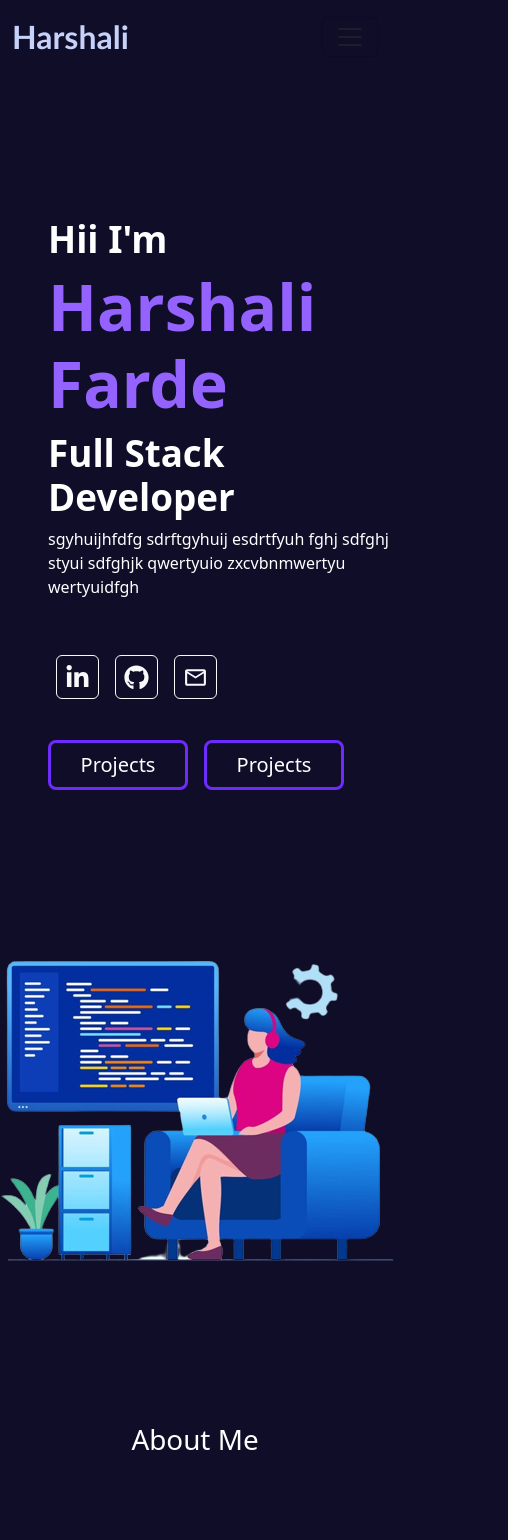
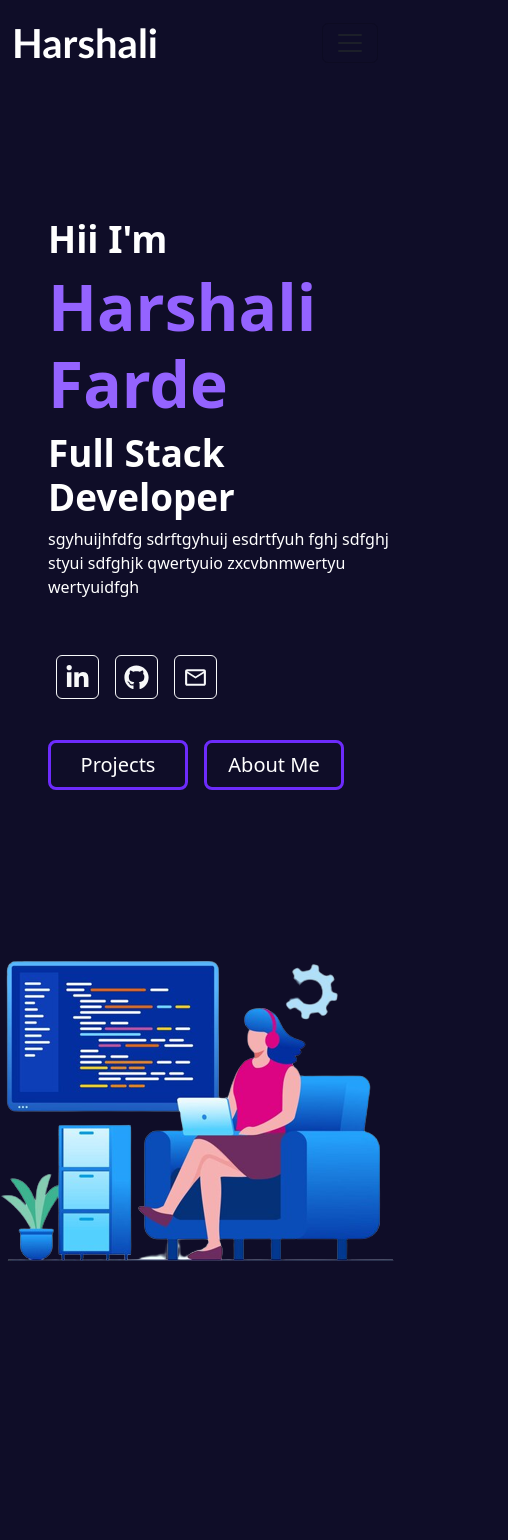
Before and after one commit to harshali08/Portfolio, a React (Create React App) app: page / in a window 390 px wide. Shown: the top 1540 px of the page, 508 px wide, since content can reach past the window. Built offline with nearby package versions, Linux system fonts and the light colour scheme.

Commit message:
links added

```diff
--- a/src/App.js
+++ b/src/App.js
@@ -19,7 +19,7 @@ const App = () => {
  <div >
     <Navbarr></Navbarr>
     <Home></Home>
-    <About></About>
+    {/* <About></About> */}
     <Skills></Skills>
     <Projects></Projects>
     <Footer></Footer>
--- a/src/components/About.jsx
+++ b/src/components/About.jsx
@@ -4,13 +4,14 @@ import './css/About.css'
 
 const About = () => {
   return (
-    <div>
-    <h1 style={{color:"White",textAlign:"center"}} className='mb-5'>About Me</h1>
+    <div id='about' style={{paddingTop:"100px"}}>
+
+    <h1 style={{color:"White",textAlign:"center",textShadow: "3px 3px #9463FF",fontWeight:"bolder", fontSize:"3rem"}} className='mb-5'>ABOUT ME</h1>
     <div className='d-flex flex-row flex-wrap justify-content-center'>
       <div className='ms-5'>
         <img src={require('../assets/home-page.png')}></img>
       </div>
-      <div style={{width:"50%",}}>
+      <div style={{width:"50%",backgroundColor:"pink"}} className='comp'>
         <AboutComp></AboutComp>
       </div>
       </div>
--- a/src/components/AboutComp.jsx
+++ b/src/components/AboutComp.jsx
@@ -46,7 +46,7 @@ export default function AboutComp() {
   };
 
   return (
-    <Box sx={{ width: '100%' }}>
+    <Box sx={{ width: '100%' }}  className='tab' >
       <Box sx={{ borderBottom: 1, borderColor: 'divider'}}>
         <Tabs value={value} onChange={handleChange} aria-label="basic tabs example">
           <Tab label="Education" {...a11yProps(0)} sx={{ color:'white' ,fontWeight:"bold",fontSize:"1.2rem",marginLeft:"20px"}}/>
--- a/src/components/Home.jsx
+++ b/src/components/Home.jsx
@@ -31,8 +31,8 @@ const Home = () => {
              </div>
 
            <div className='d-flex flex-row my-2'>
-             <button class="button-43 me-3" role="button"><a>Projects</a></button>
-             <button class="button-44" role="button"><a>Projects</a></button>
+             <button class="button-43 me-3" role="button"><a href='#projects'>Projects</a></button>
+             <button class="button-44" role="button"><a href='#about'>About Me</a></button>
              </div>
 
 
--- a/src/components/Navbar.jsx
+++ b/src/components/Navbar.jsx
@@ -7,16 +7,16 @@ import './css/Navbar.css'
 
 function Navbarr() {
   return (
-    <Navbar expand="lg" className="bg-tertiary navbar fixed-top"  >
+    <Navbar expand="lg" className="bg-tertiary navbar fixed-top mb-5"  >
       <Container >
-        <Navbar.Brand href="#home" className='nav-logo'>Harshali</Navbar.Brand>
+        <Navbar.Brand href="/" className='nav-logo'>Harshali</Navbar.Brand>
         <Navbar.Toggle aria-controls="basic-navbar-nav" />
         <Navbar.Collapse id="basic-navbar-nav">
           <Nav className="ms-auto" >
-            <Nav.Link href="#home">Home</Nav.Link>
-            <Nav.Link href="#home">About</Nav.Link>
-            <Nav.Link href="#home">Skills</Nav.Link>
-            <Nav.Link href="#home">Projects</Nav.Link>
+            <Nav.Link href="/">Home</Nav.Link>
+            <Nav.Link href="#about">About</Nav.Link>
+            <Nav.Link href="#skills">Skills</Nav.Link>
+            <Nav.Link href="#projects">Projects</Nav.Link>
             <Nav.Link href="#home">Contact</Nav.Link>
             {/* <Nav.Link href="#link">Link</Nav.Link> */}
             {/* <NavDropdown title="Dropdown" id="basic-nav-dropdown">
--- a/src/components/ProjCard.jsx
+++ b/src/components/ProjCard.jsx
@@ -17,8 +17,9 @@ const ProjCard = (props) => {
                 <img src={props.s} height={170} style={{width:"100%", borderRadius:"10px"}}></img>
 
                     <h4 class="title_2 my-3" style={{textAlign:"center"}}>{props.title}</h4>
-                    <div className="d-flex flex-row justify-content-center my-4">
-                    <button  class="read-more p-1"><a href={props.gitlink}>Source Code<PiGithubLogoFill color="black" fontSize={25}></PiGithubLogoFill></a></button>
+                    <div className="d-flex flex-row justify-content-center my-3">
+                    {/* <button  class="read-more p-1"><a href={props.gitlink}>Source Code<PiGithubLogoFill color="black" fontSize={25}></PiGithubLogoFill></a></button> */}
+                    <button class="read-more p-0 my-3" role="button"><a href={props.gitlink} >Source Code <PiGithubLogoFill color="white" fontSize={25}></PiGithubLogoFill></a></button>
                     </div>
                 </div>
             </div>
--- a/src/components/Projects.jsx
+++ b/src/components/Projects.jsx
@@ -3,10 +3,11 @@ import ProjCard from './ProjCard'
 
 const Projects = () => {
   return (
+    <div id='projects' className='pt-3'>
     <div className='my-6' style={{marginTop:"5rem"}}>
-    <h1 style={{color:"white",textAlign:"center"}}>PROJECTS</h1>
+    <h1 style={{color:"white",textAlign:"center",textShadow: "3px 3px #9463FF",fontWeight:"bolder", fontSize:"3rem"}}>PROJECTS</h1>
     <h3  style={{color:"#EBEBEB",textAlign:"center" ,marginTop:"50px"}}>Checkout Some of my Work 👇</h3>
-    <div className='d-flex flex-row flex-wrap justify-content-center m-6 ' style={{marginTop:"3rem",marginLeft:"3.5rem",marginRight:"3.5rem"}}>
+    <div className='d-flex flex-row flex-wrap justify-content-center m-5 mt-2 ' style={{marginTop:"3rem",marginLeft:"3.5rem",marginRight:"3.5rem"}}>
       <ProjCard s={require('../assets/Travel-website.png')} title={"Travel Website"} h={175} w={320} link={"https://travel-website-oaaqcp37w-harshalifarde-gmailcom.vercel.app/"} gitlink={'https://github.com/harshali08/Travel-Website'}  ></ProjCard>
       <ProjCard s={require('../assets/covid-tracker.png')} title={"Covid Tracker"} h={175} w={320} link={'https://covid-tracker-ox28lobd7-harshalifarde-gmailcom.vercel.app/'} gitlink={'https://github.com/harshali08/covid-tracker'}></ProjCard>
       <ProjCard s={require('../assets/digital-clock.png')} title={"Digital Clock"} h={175} w={319} link={"https://digital-clock-b78zaza8y-harshalifarde-gmailcom.vercel.app/"} gitlink={'https://github.com/harshali08/digital_clock'}></ProjCard>
@@ -15,6 +16,7 @@ const Projects = () => {
 
     </div>
     </div>
+    </div>
   )
 }
 
--- a/src/components/Skills.jsx
+++ b/src/components/Skills.jsx
@@ -3,8 +3,9 @@ import SkillBox from './SkillBox'
 
 const Skills = () => {
   return (
-    <div className=' mb-6' > <h1 className='mt-6' style={{textAlign:"center",color:"white",marginTop:"10vh",marginBottom:"10vh"}}>Skills</h1>
-    <h3 style={{textAlign:"center",color:"white",marginTop:"5vh",marginBottom:"5vh"}}>Here are Some of My Skills 🌟</h3>
+    <div id='skills' className='' style={{paddingTop:"100px"}}>
+    <div  className=' mb-6' > <h1 className='mt-2' style={{textAlign:"center",color:"white",marginTop:"10vh",marginBottom:"5vh",textShadow: "3px 3px #9463FF",fontWeight:"bolder", fontSize:"3rem"}}>SKILLS</h1>
+    <h3 style={{textAlign:"center",color:"white",marginTop:"2vh",marginBottom:"2vh"}}>Here are Some of My Skills 🌟</h3>
     <div className='d-flex flex-row flex-wrap justify-content-center ' style={{marginLeft:"3rem", marginRight:"3rem"}} >
     <SkillBox s={require('../assets/Cplusplus.png')} title="C++" h={110} w={125}></SkillBox>
     <SkillBox s={require('../assets/Java.png')} title="Java" h={125} w={125}></SkillBox>
@@ -26,6 +27,7 @@ const Skills = () => {
     <SkillBox s={require('../assets/figma.png')} title="Figma" h={90} w={90}></SkillBox>
     </div>
     </div>
+    </div>
   )
 }
 
--- a/src/components/css/About.css
+++ b/src/components/css/About.css
@@ -6,3 +6,18 @@
     margin-top:10px;
     padding:10px;
 }
+
+@media only screen and (max-width: 600px) {
+  .about-me li{
+      padding:0;
+    }
+    .tab{
+    margin-left:0;
+    /* width:140%; */
+    }
+
+    .comp{
+        width:80%;
+    }
+
+  }
--- a/src/components/css/Home.css
+++ b/src/components/css/Home.css
@@ -82,3 +82,8 @@
     /* padding: 1rem 2rem; */
   }
 }
+
+a{
+    text-decoration: none;
+    color: white;
+}
--- a/src/components/css/Navbar.css
+++ b/src/components/css/Navbar.css
@@ -9,9 +9,13 @@
 }
 
 .navbar .nav-logo{
-  color: #c6d2fa;
-  font-size: 2rem;
+  color: white;
+  font-size: 2.5rem;
   /* font-family:'Courier New', Courier, monospace; */
-  font-weight: 800;
+  font-weight: 900;
   font-family:'Gill Sans', 'Gill Sans MT', Calibri, 'Trebuchet MS', sans-serif;
 }
+
+.nav-link.active {
+  color: #9463FF !important;
+}
--- a/src/components/css/ProjCard.css
+++ b/src/components/css/ProjCard.css
@@ -99,13 +99,13 @@
     transition: all 0.4s ease-in-out 0s;
 }
 
-.serviceBox_2 .read-more{
+/* .serviceBox_2 .read-more{
 
     border: 1px solid #949494;
 }
 .serviceBox_2 .read-more a{
     text-decoration: none;
-}
+} */
 /* .serviceBox_2:hover .title_2{
     color: #fff;
 } */
@@ -136,3 +136,43 @@
 @media only screen and (max-width:990px){
     .serviceBox_2{ margin-bottom: 50px; }
 }
+
+.read-more {
+    width:170px;
+    height:50px;
+
+  border-radius: .5rem;
+  outline: none;
+  /* border:1px solid #834bfa; */
+  background-color: #0F0D28;
+
+  /* box-sizing: border-box; */
+  color: #FFFFFF;
+
+  font-size: 20px;
+  padding: 0;
+
+  /* justify-content: center;
+  align-items: center; */
+  /* padding: 0.5rem; */
+  text-decoration: none;
+  cursor: pointer;
+  user-select: none;
+  -webkit-user-select: none;
+  touch-action: manipulation;
+}
+
+.read-more a{
+    text-decoration: none;
+    color: #FFFFFF;
+    padding: 0%;
+}
+.read-more:hover {
+ /* background-image: linear-gradient(-180deg, #9463FF 0%, #6a28f8 100%); */
+}
+
+@media (min-width: 768px) {
+  .read-more {
+    /* padding: 1rem 2rem; */
+  }
+}
```
